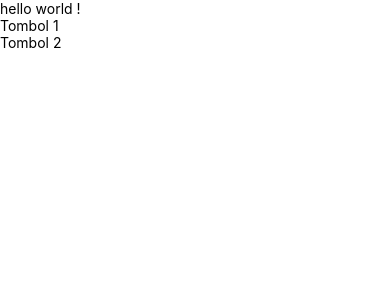
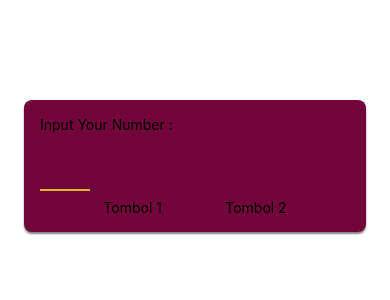
Before and after one commit to antonaulia/RNChapter4MiniGame, a React Native app: screen / in a window 390 px wide. Shown: the top 300 px of the page. Built offline with nearby package versions, Linux system fonts and the light colour scheme.

Commit message:
button pressed handled temporary

```diff
--- a/components/PrimaryButton.js
+++ b/components/PrimaryButton.js
@@ -1,14 +1,21 @@
-import { View, Text, Pressable } from 'react-native';
+import { View, Text, Pressable, StyleSheet } from "react-native";
 
 
 function PrimaryButton(props) {
-    return (
-        <View>
-            <Text>
-                {props.children}
-            </Text>
-        </View>
-    );
+  function buttonPressedHandler(props){
+    console.log('Button Pressed')
+  }
+  return (
+    <Pressable onPress={buttonPressedHandler}>
+      <View>
+        <Text>{props.children}</Text>
+      </View>
+    </Pressable>
+  );
 }
 
 export default PrimaryButton;
+
+const styles = StyleSheet.create({
+
+})
--- a/screens/StartGameScreen.js
+++ b/screens/StartGameScreen.js
@@ -1,14 +1,52 @@
-import { View,Text } from 'react-native';
-import PrimaryButton from '../components/PrimaryButton';
+import { View, Text, StyleSheet, TextInput } from "react-native";
+import PrimaryButton from "../components/PrimaryButton";
 
 function StartGameScreen() {
-    return (
-        <View>
-            <Text>hello world ! </Text>
-            <PrimaryButton>Tombol 1</PrimaryButton>
-            <PrimaryButton>Tombol 2</PrimaryButton>
-        </View>
-    );
+  return (
+    <View style={styles.inputContainer}>
+      <Text>Input Your Number :</Text>
+      <TextInput
+        style={styles.numberInput}
+        maxLength={2}
+        keyboardType={"number-pad"}
+      />
+      <View style={styles.buttonContainer}>
+        <PrimaryButton>Tombol 1</PrimaryButton>
+        <PrimaryButton>Tombol 2</PrimaryButton>
+      </View>
+    </View>
+  );
 }
 
 export default StartGameScreen;
+
+const styles = StyleSheet.create({
+  inputContainer: {
+    padding: 16,
+    marginTop: 100,
+    marginHorizontal: 24,
+    padding: 16,
+    justifyContent: 'space-around',
+    backgroundColor: "#72063c",
+    borderRadius: 8,
+    elevation: 4,
+    shadowColor: "black",
+    shadowOpacity: 0.5,
+    shadowRadius: 2,
+    shadowOffset: { width: 0, height: 2 },
+  },
+  numberInput: {
+    height: 50,
+    width: 50,
+    fontSize: 32,
+    fontWeight: "bold",
+    marginVertical: 8,
+    borderBottomWidth: 2,
+    borderBottomColor: "#ddb52f",
+    color: "#ddb52f",
+  },
+  buttonContainer :{
+      flexDirection : 'row',
+      justifyContent:'space-evenly'
+  }
+});
```
